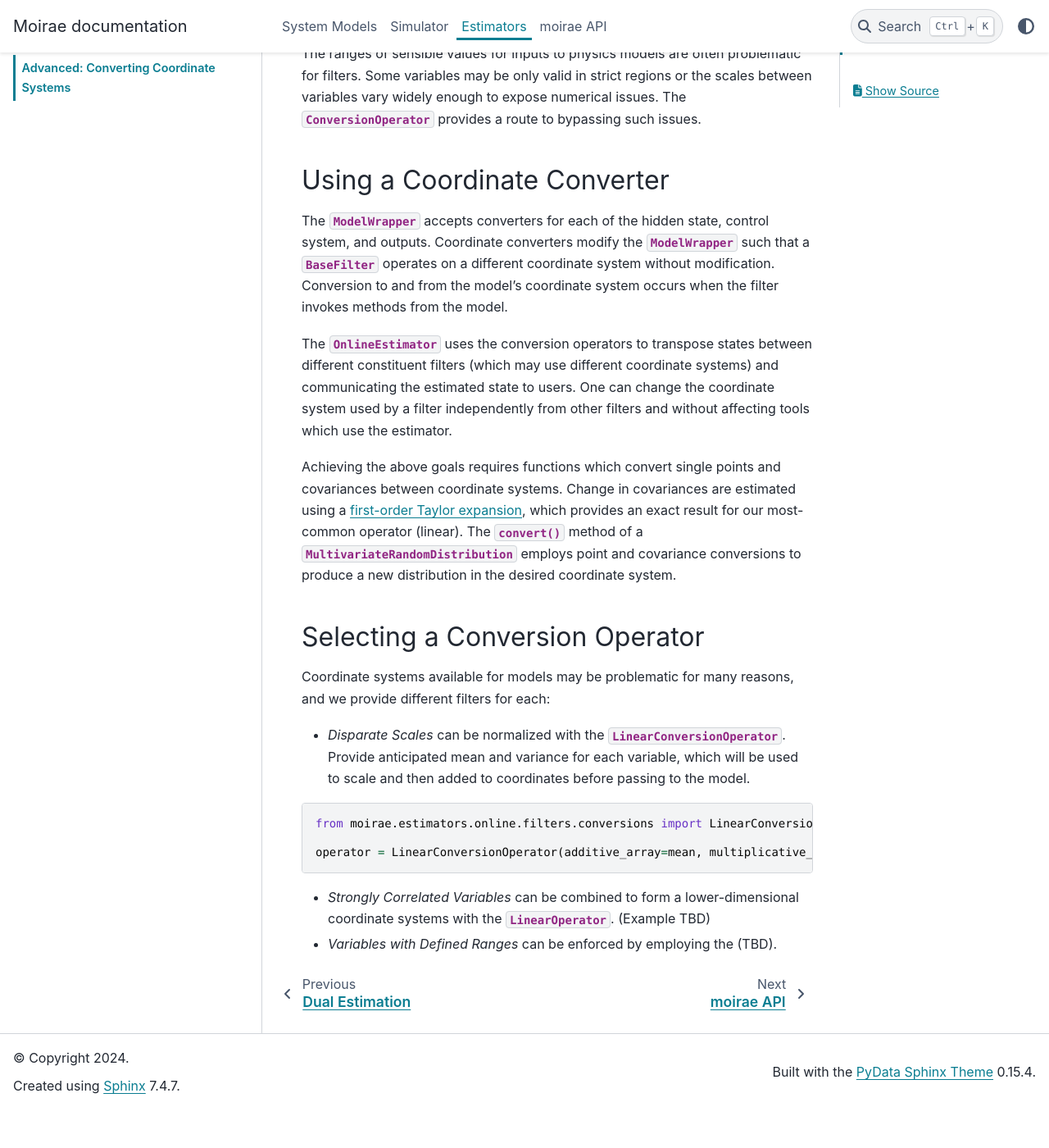
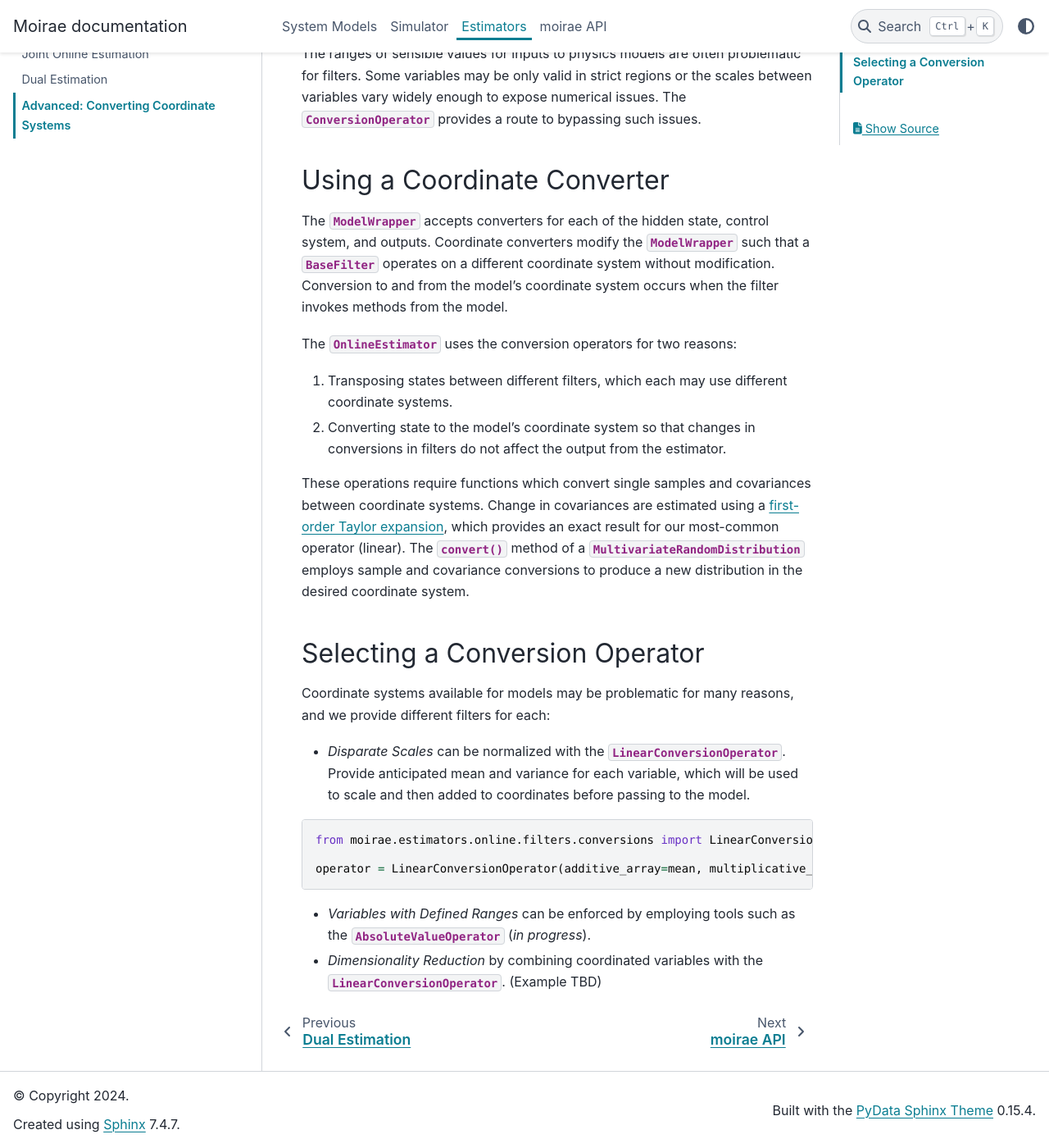
Before and after one commit to ROVI-org/auto-soh, a Sphinx documentation site: the page built from docs/estimators/online/conversions.rst, in a window 1280 px wide and 1400 px high, scrolled down 203 px. Shown: the whole window at 82% size. Built offline with Sphinx 7.4.7 and the PyData theme 0.15.4, drawn with Linux system fonts in a browser that asks for light colours; before the commit the page ends 1557 px from its top, so only the background shows below that.

Commit message:
Change terminology, simplify wording
1. Point -> sample
2. Break up description for Estimators

```diff
--- a/docs/estimators/online/conversions.rst
+++ b/docs/estimators/online/conversions.rst
@@ -15,18 +15,18 @@
 Conversion to and from the model's coordinate system occurs when the filter invokes
 methods from the model.
 
-The :class:`~moirae.estimators.online.OnlineEstimator` uses the conversion operators to
-transpose states between different constituent filters (which may use different coordinate systems)
-and communicating the estimated state to users.
-One can change the coordinate system used by a filter independently from other filters
-and without affecting tools which use the estimator.
+The :class:`~moirae.estimators.online.OnlineEstimator` uses the conversion operators for two reasons:
 
-Achieving the above goals requires functions which convert single points and covariances between coordinate systems.
+1. Transposing states between different filters, which each may use different coordinate systems.
+2. Converting state to the model's coordinate system so that changes in conversions in filters
+   do not affect the output from the estimator.
+
+These operations require functions which convert single samples and covariances between coordinate systems.
 Change in covariances are estimated using a `first-order Taylor expansion <https://en.wikipedia.org/wiki/Propagation_of_uncertainty#Non-linear_combinations>`_,
 which provides an exact result for our most-common operator (linear).
 The :meth:`~moirae.estimators.online.filters.distributions.MultivariateRandomDistribution.convert` method of
 a :class:`~moirae.estimators.online.filters.distributions.MultivariateRandomDistribution`
-employs point and covariance conversions to produce a new distribution in the desired coordinate system.
+employs sample and covariance conversions to produce a new distribution in the desired coordinate system.
 
 Selecting a Conversion Operator
 -------------------------------
@@ -43,6 +43,8 @@
 
     operator = LinearConversionOperator(additive_array=mean, multiplicative_array=std)
 
-- *Strongly Correlated Variables* can be combined to form a lower-dimensional coordinate systems
-  with the :class:`~moirae.estimators.online.filters.conversions.LinearOperator`. (Example TBD)
-- *Variables with Defined Ranges* can be enforced by employing the (TBD).
+- *Variables with Defined Ranges* can be enforced by employing tools such as the
+  :class:`~moirae.estimators.online.filters.conversions.AbsoluteValueOperator` (*in progress*).
+
+- *Dimensionality Reduction* by combining coordinated variables
+  with the :class:`~moirae.estimators.online.filters.conversions.LinearConversionOperator`. (Example TBD)
```
